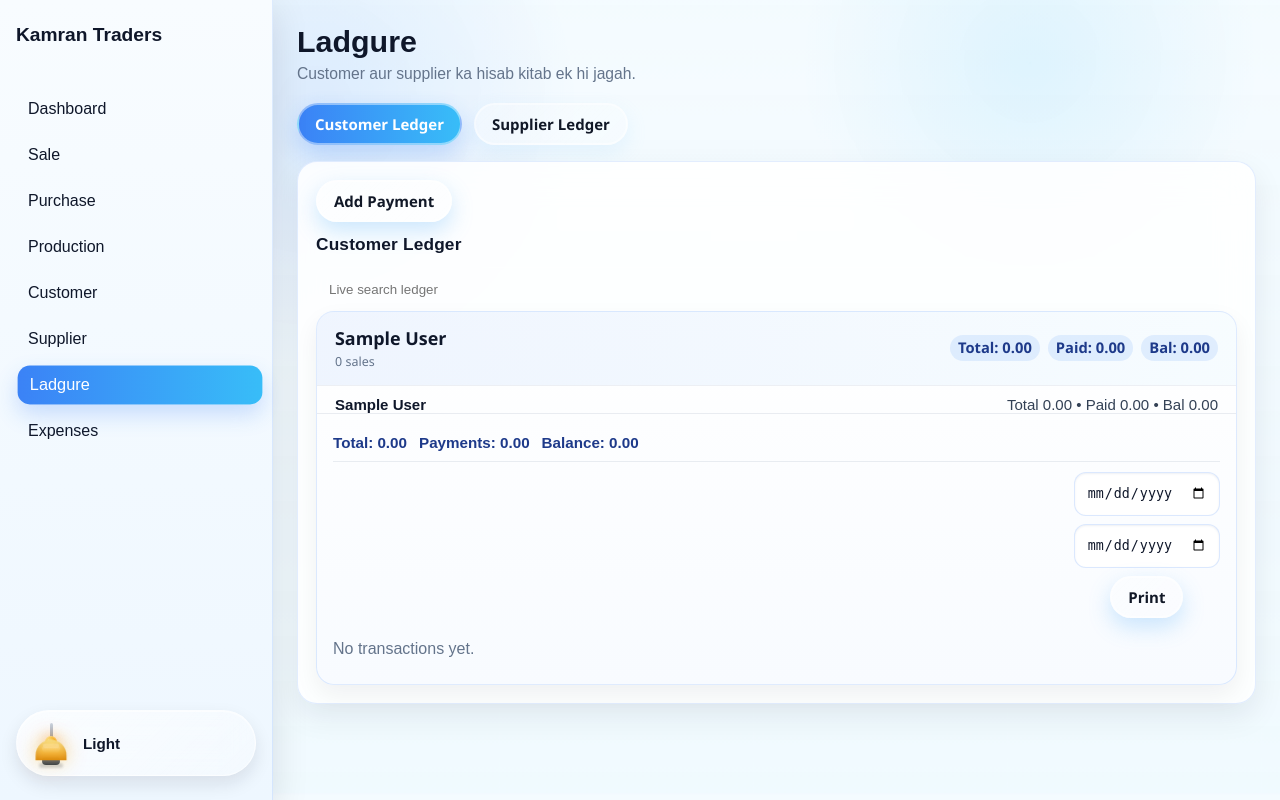
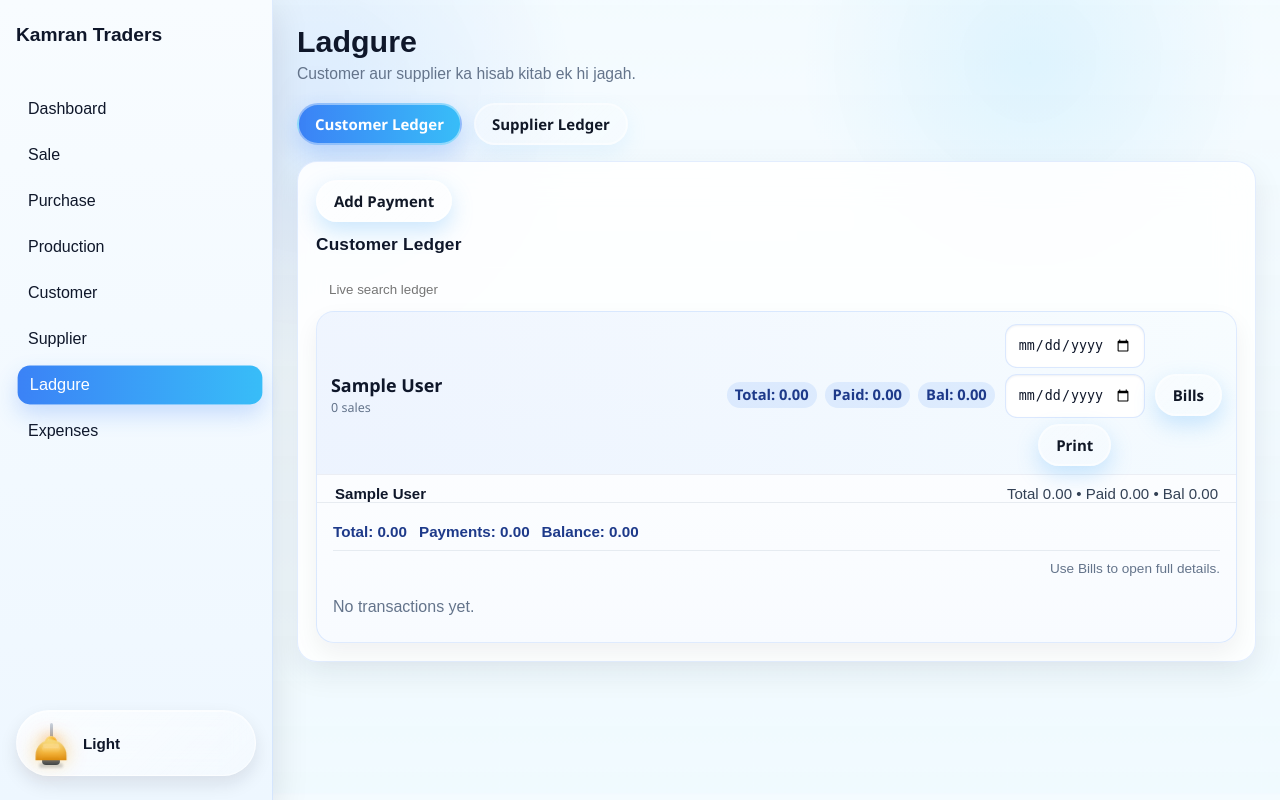
Before and after one commit to rehanfarooq47us-cpu/kamran-traders, a Flask app: page /ledger in a window 1280 px wide. Run offline with Flask 3, Linux system fonts and the light colour scheme; tables that the repository leaves empty hold one stand-in row (values such as "Sample post").

Commit message:
updated code

```diff
--- a/static/style.css
+++ b/static/style.css
@@ -483,9 +483,18 @@ body .sidebar button {
   box-shadow: 0 10px 24px rgba(15, 23, 42, 0.06);
 }
 
+.ledger-party-toggle-row {
+  display: flex;
+  align-items: center;
+  justify-content: space-between;
+  gap: 10px;
+  padding: 12px 14px 8px;
+  background: linear-gradient(90deg, rgba(59, 130, 246, 0.08), rgba(56, 189, 248, 0.04));
+}
+
 .ledger-party-toggle {
-  width: 100%;
-  background: linear-gradient(90deg, rgba(59, 130, 246, 0.08), rgba(56, 189, 248, 0.04));
+  flex: 1;
+  background: transparent;
   border: none;
   box-shadow: none;
   animation: none;
@@ -493,7 +502,7 @@ body .sidebar button {
   justify-content: space-between;
   align-items: center;
   gap: 12px;
-  padding: 16px 18px;
+  padding: 4px 0;
   text-align: left;
   color: #0f172a;
   font-weight: 600;
@@ -586,9 +595,25 @@ body .sidebar button {
   justify-content: flex-end;
 }
 
-.ledger-print-form input {
-  min-width: 140px;
-  max-width: 180px;
+.ledger-print-form.compact {
+  display: flex;
+  align-items: center;
+  gap: 6px;
+  flex-wrap: wrap;
+}
+
+.ledger-print-form.compact input {
+  min-width: 112px;
+  max-width: 140px;
+}
+
+.ledger-details-hint {
+  color: #64748b;
+  font-size: 0.85rem;
+}
+
+.ledger-bills-btn {
+  white-space: nowrap;
 }
 
 .ledger-empty {
--- a/templates/ledger.html
+++ b/templates/ledger.html
@@ -38,6 +38,7 @@
           <div id="ledgerTable" class="ledger-list">
             {% for row in party_rows %}
               <div class="ledger-party-card">
+                <div class="ledger-party-toggle-row">
                   <button type="button" class="ledger-party-toggle" data-party-id="{{ row['party']['party_id'] }}">
                     <div class="ledger-party-title-block">
                       <span class="ledger-party-name">{{ row['party']['party_name'] }}</span>
@@ -49,6 +50,13 @@
                       <span>Bal: {{ "%.2f"|format(row['balance']) }}</span>
                     </div>
                   </button>
+                  <form class="ledger-print-form compact" action="{{ url_for('ledger_statement_print', party_type=view, party_id=row['party']['party_id']) }}" method="get" target="_blank">
+                    <input type="date" name="start_date" placeholder="Start date">
+                    <input type="date" name="end_date" placeholder="End date">
+                    <button type="submit" class="secondary-btn">Print</button>
+                  </form>
+                  <button type="button" class="secondary-btn ledger-bills-btn" data-party-id="{{ row['party']['party_id'] }}">Bills</button>
+                </div>
                 <div class="ledger-party-summary-row">
                   <strong>{{ row['party']['party_name'] }}</strong>
                   <span>Total {{ "%.2f"|format(row['party']['total_value'] or 0) }} • Paid {{ "%.2f"|format(row['payment_total']) }} • Bal {{ "%.2f"|format(row['balance']) }}</span>
@@ -60,11 +68,7 @@
                     <strong>Balance: {{ "%.2f"|format(row['balance']) }}</strong>
                   </div>
                   <div class="ledger-party-actions">
-                    <form class="ledger-print-form" action="{{ url_for('ledger_statement_print', party_type=view, party_id=row['party']['party_id']) }}" method="get" target="_blank">
-                      <input type="date" name="start_date" placeholder="Start date">
-                      <input type="date" name="end_date" placeholder="End date">
-                      <button type="submit" class="secondary-btn">Print</button>
-                    </form>
+                    <span class="ledger-details-hint">Use Bills to open full details.</span>
                   </div>
                   {% for entry in row['entries'] %}
                     <div class="ledger-bill-row {% if entry['kind'] == 'payment' %}ledger-payment-row{% endif %}">
@@ -146,6 +150,15 @@
     <script src="{{ url_for('static', filename='app.js') }}"></script>
     <script>
       document.addEventListener('DOMContentLoaded', () => {
+        document.querySelectorAll('.ledger-bills-btn').forEach((button) => {
+          button.addEventListener('click', () => {
+            const target = document.getElementById(`ledger-details-${button.getAttribute('data-party-id')}`);
+            if (target) {
+              target.hidden = !target.hidden;
+            }
+          });
+        });
+
         document.querySelectorAll('.ledger-party-toggle').forEach((button) => {
           button.addEventListener('click', () => {
             const target = document.getElementById(`ledger-details-${button.getAttribute('data-party-id')}`);
```
Lines whose indentation alone changed are shown as unchanged.
